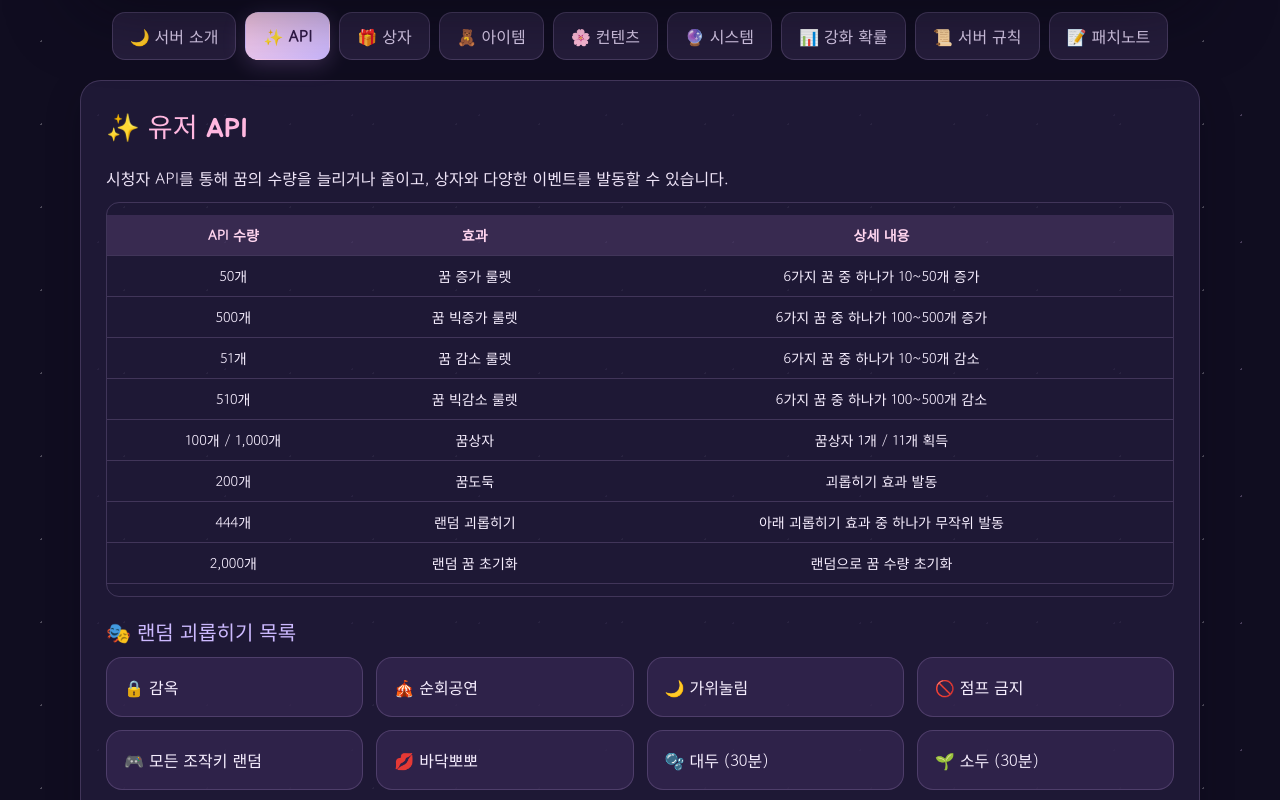
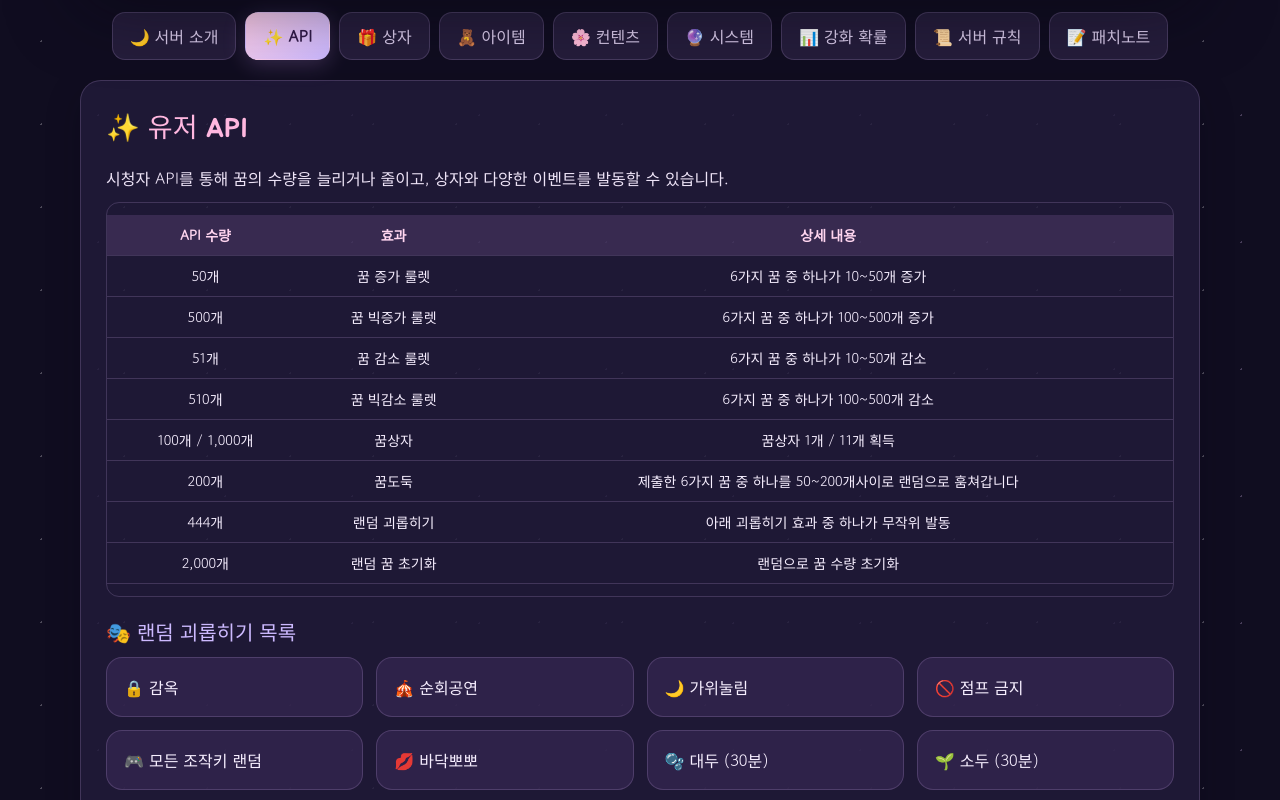
Before and after one commit to clearbody/mongdllre, a plain HTML site: page index.html in a window 1280 px wide. Both pictures are taken after a click on the button "✨ API". Shown: the part 419-1219 px from the top of the page. Drawn offline with Linux system fonts and the light colour scheme.

Commit message:
Update index.html

```diff
--- a/index.html
+++ b/index.html
@@ -95,7 +95,7 @@ footer{text-align:center;color:#aa9cbd;font-size:13px;margin-top:35px}
  <tr><td>51개</td><td>꿈 감소 룰렛</td><td>6가지 꿈 중 하나가 10~50개 감소</td></tr>
  <tr><td>510개</td><td>꿈 빅감소 룰렛</td><td>6가지 꿈 중 하나가 100~500개 감소</td></tr>
  <tr><td>100개 / 1,000개</td><td>꿈상자</td><td>꿈상자 1개 / 11개 획득</td></tr>
- <tr><td>200개</td><td>꿈도둑</td><td>괴롭히기 효과 발동</td></tr>
+ <tr><td>200개</td><td>꿈도둑</td><td>제출한 6가지 꿈 중 하나를 50~200개사이로 랜덤으로 훔쳐갑니다</td></tr>
  <tr><td>444개</td><td>랜덤 괴롭히기</td><td>아래 괴롭히기 효과 중 하나가 무작위 발동</td></tr>
  <tr><td>2,000개</td><td>랜덤 꿈 초기화</td><td>랜덤으로 꿈 수량 초기화</td></tr>
  </tbody></table></div>
```
